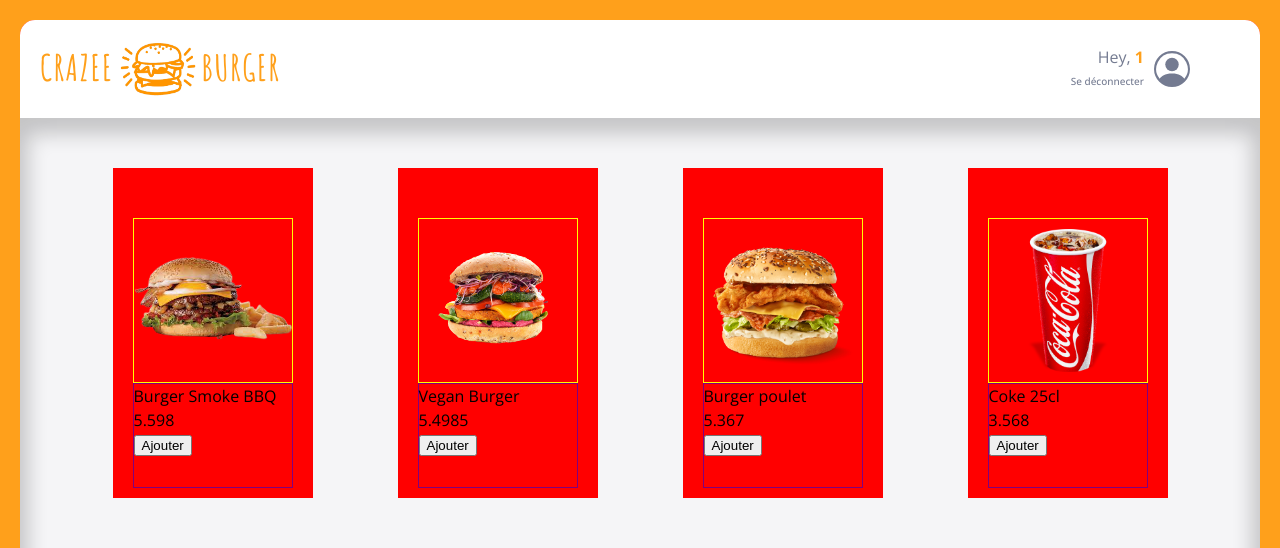
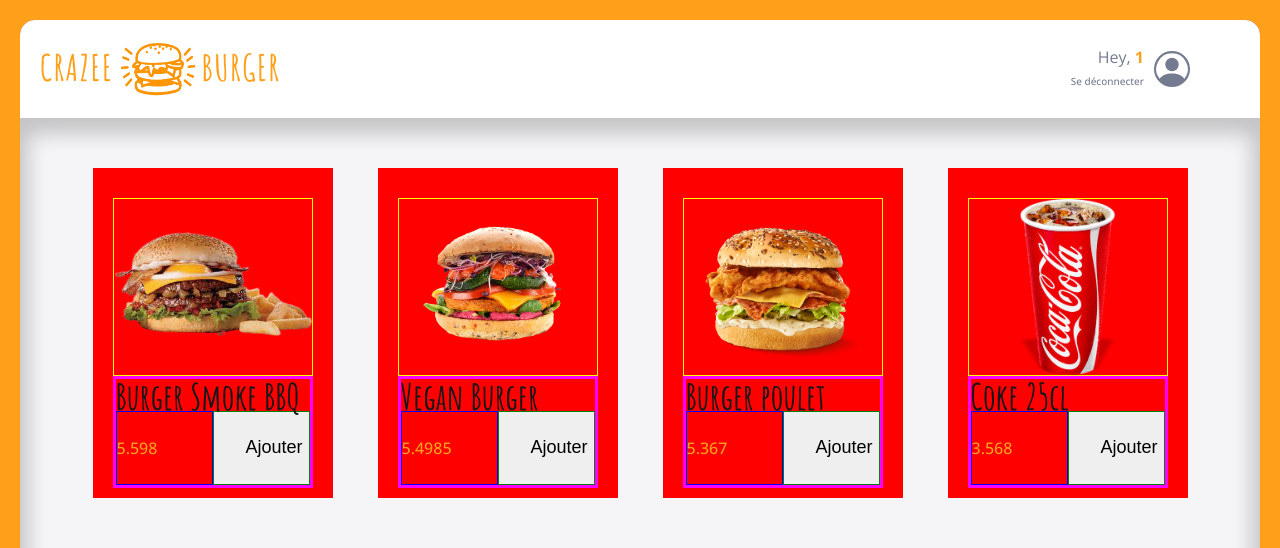
Before and after one commit to OpcMarc-Olivier/crazy-burger2, a React (Vite) app: page /order/1 in a window 1280 px wide. Shown: the top 548 px of the page. Built offline with nearby package versions, Linux system fonts and the light colour scheme.

Commit message:
💄 F05: ORDER > Product > add description layout

```diff
--- a/src/components/pages/orderPage/Main/Product.jsx
+++ b/src/components/pages/orderPage/Main/Product.jsx
@@ -1,5 +1,6 @@
 import React from "react";
 import styled from "styled-components";
+import { theme } from "../../../../assets/theme/index";
 
 function Product({ imageSource, title, price }) {
     return (
@@ -7,11 +8,11 @@
             <div className="image">
                 <img src={imageSource} alt={title} />
             </div>
-            <div className="info-text">
+            <div className="text-info">
                 <div className="title"> {title}</div>
                 <div className="description">
-                    <div className="price">{price}</div>
-                    <button className="add-button">Ajouter</button>
+                    <div className="left-description">{price}</div>
+                    <button className="right-description">Ajouter</button>
                 </div>
             </div>
         </ProductStyled>
@@ -19,9 +20,11 @@
 }
 const ProductStyled = styled.div`
     background: red;
-    width: 200px;
+    box-sizing: border-box;
+    width: 240px;
     height: 330px;
-    padding: 20px;
+    padding-left: 20px;
+    padding-right: 20px;
     padding-bottom: 10px;
     display: grid;
     grid-template-rows: 65% 1fr;
@@ -37,8 +40,50 @@
             object-fit: contain;
         }
     }
-    .info-text {
-        border: 1px solid purple;
+    .text-info {
+        border: 3px solid fuchsia;
+        display: grid;
+        grid-template-rows: 30% 70%;
+        .title {
+            margin: auto 0;
+            font-size: ${theme.fonts.size.P4};
+            position: relative;
+            bottom: 10px;
+            font-weight: ${theme.fonts.weights.bold};
+            color: ${theme.colors.dark};
+            text-align: left;
+            white-space: nowrap;
+            overflow: hidden;
+            width: 100%;
+            text-overflow: ellipsis;
+            font-family: "Amatic SC", cursive;
+        }
+        .description {
+            display: grid;
+            grid-template-columns: 1fr 1fr;
+            .left-description {
+                border: 1px solid blue;
+                display: flex;
+                justify-content: flex-start;
+                align-items: center;
+                font-weight: ${theme.fonts.weights.medium};
+                white-space: nowrap;
+                overflow: hidden;
+                text-overflow: ellipsis;
+                font-weight: ${theme.fonts.weights.medium};
+                color: ${theme.colors.primary};
+            }
+            .right-description {
+                border: 1px solid green;
+                cursor: pointer;
+                border: 1px solid green;
+                display: flex;
+                justify-content: flex-end;
+                align-items: center;
+                font-size: ${theme.fonts.size.P1};
+                cursor: pointer;
+            }
+        }
     }
 `;
 
```
